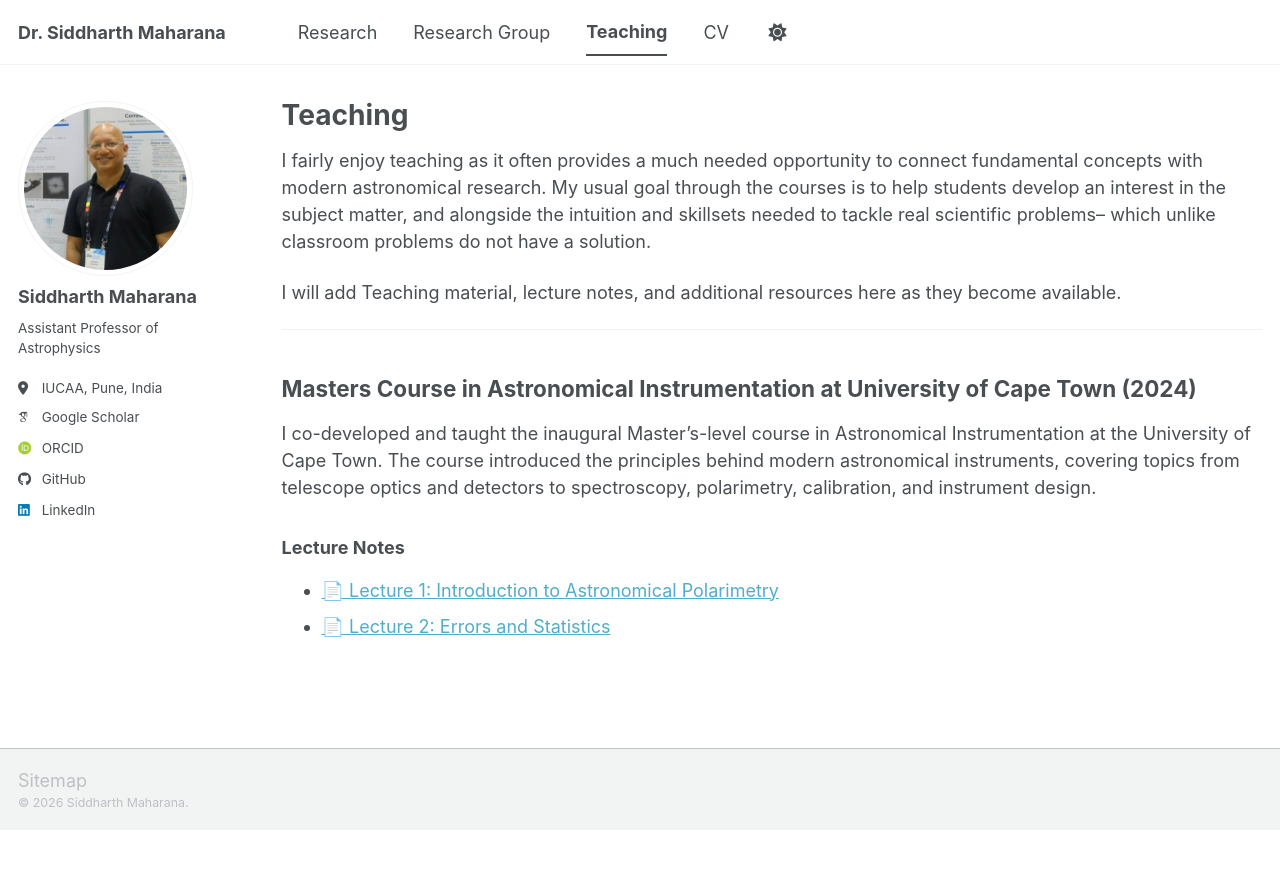
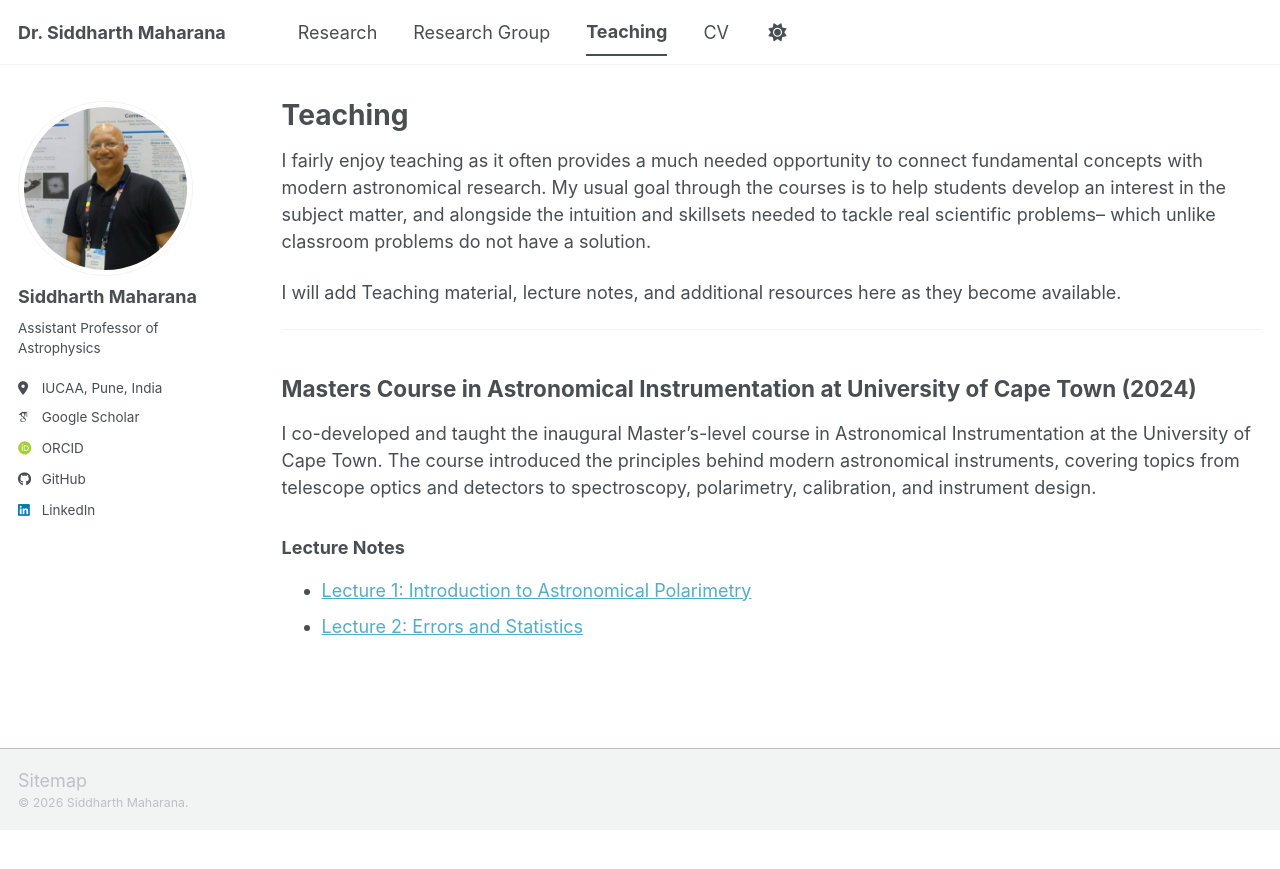
Before and after one commit to siddharth-maharana/siddharth-maharana.github.io, a Jekyll site: the page built from _pages/teaching.md, in a window 1280 px wide. Shown: the top 869 px of the page. Built offline with Jekyll 4.4.1, drawn with Linux system fonts in a browser that asks for light colours; some web fonts are replaced; a script bundle is joined from its source files by our own code; library files that are not in the unit come from our copies.

```diff
--- a/_pages/teaching.md
+++ b/_pages/teaching.md
@@ -17,5 +17,5 @@ I co-developed and taught the inaugural Master's-level course in Astronomical In
 
 ### Lecture Notes
 
-- [📄 Lecture 1: Introduction to Astronomical Polarimetry]({{ 'files/Introduction_to_Polarimetry_Lecture.pdf' | relative_url }})
-- [📄 Lecture 2: Errors and Statistics]({{ 'files/Introduction_to_Errors' | relative_url }})
+- [Lecture 1: Introduction to Astronomical Polarimetry]({{ 'files/Introduction_to_Polarimetry_Lecture.pdf' | relative_url }})
+- [Lecture 2: Errors and Statistics]({{ 'files/Introduction_to_Errors' | relative_url }})
```
